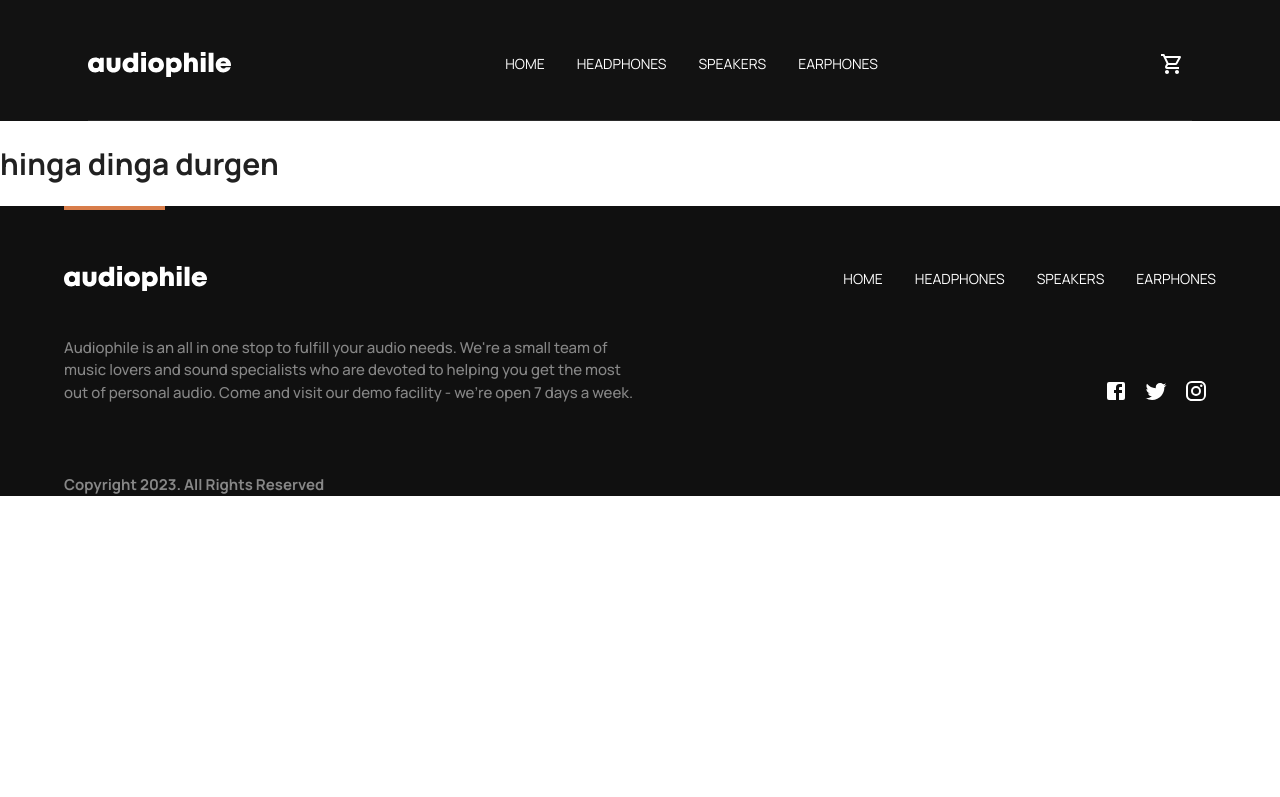
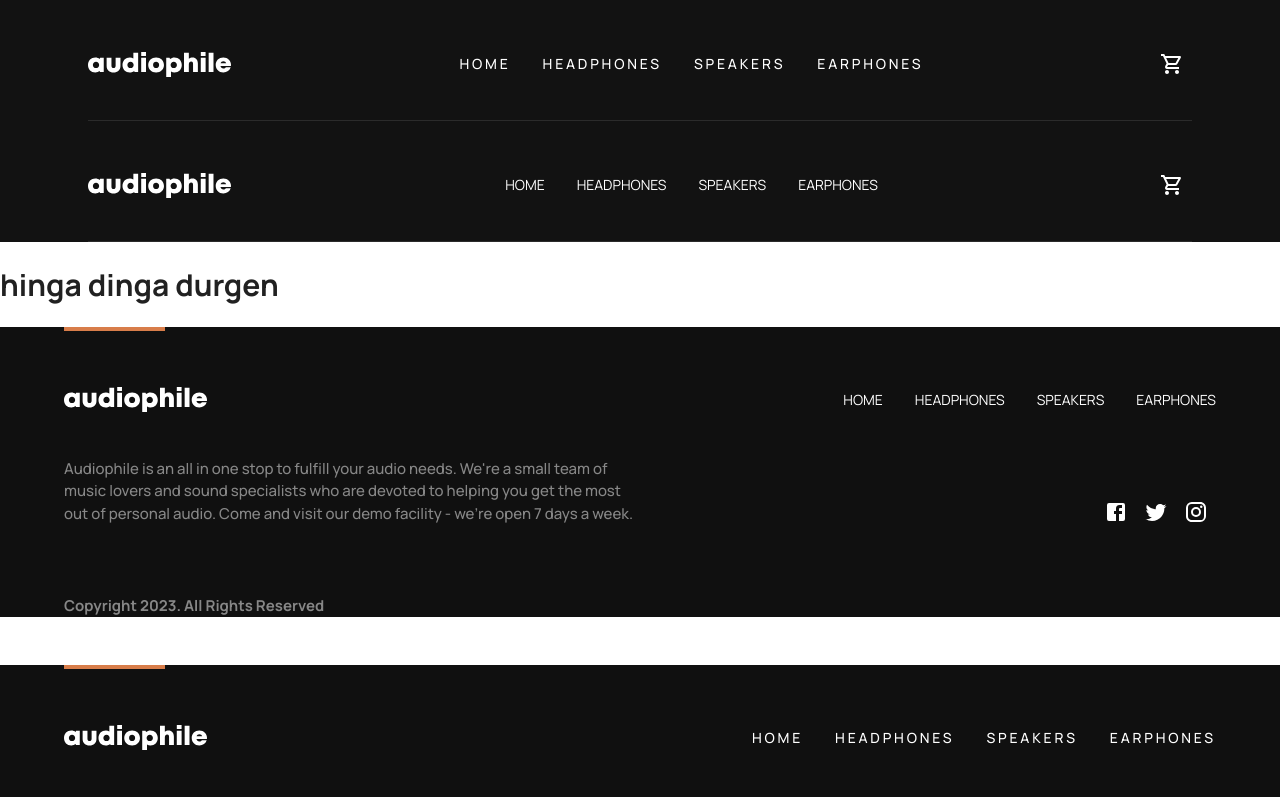
Before and after one commit to jeklnd/audiophile, a Next.js app: page / in a window 1280 px wide. Shown: the top 797 px of the page. Built offline with nearby package versions, Linux system fonts and the light colour scheme.

Commit message:
add layout

```diff
--- a/src/pages/_app.js
+++ b/src/pages/_app.js
@@ -1,3 +1,9 @@
+import Layout from "@/components/Layout";
+
 export default function App({ Component, pageProps }) {
-    return <Component {...pageProps} />;
+    return (
+        <Layout>
+            <Component {...pageProps} />
+        </Layout>
+    );
 }
```
